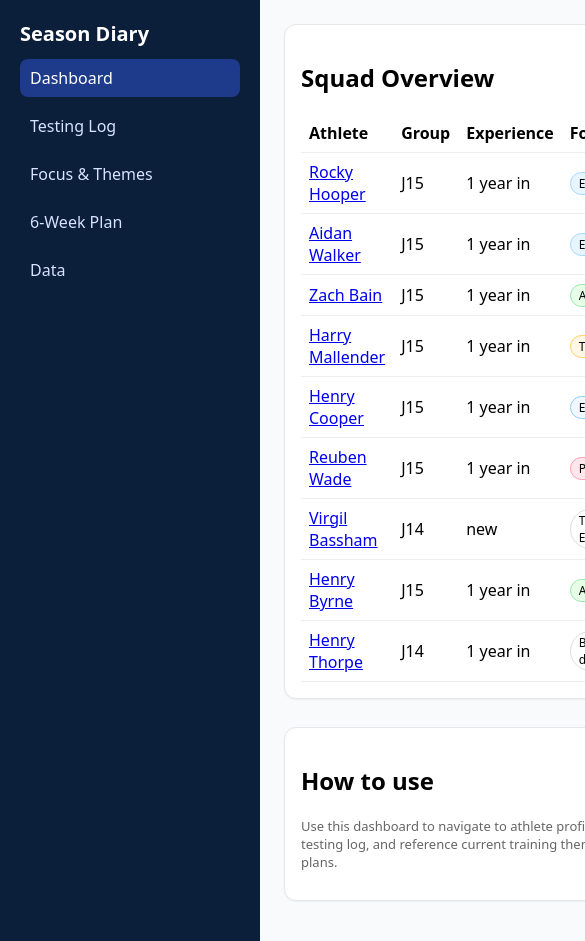
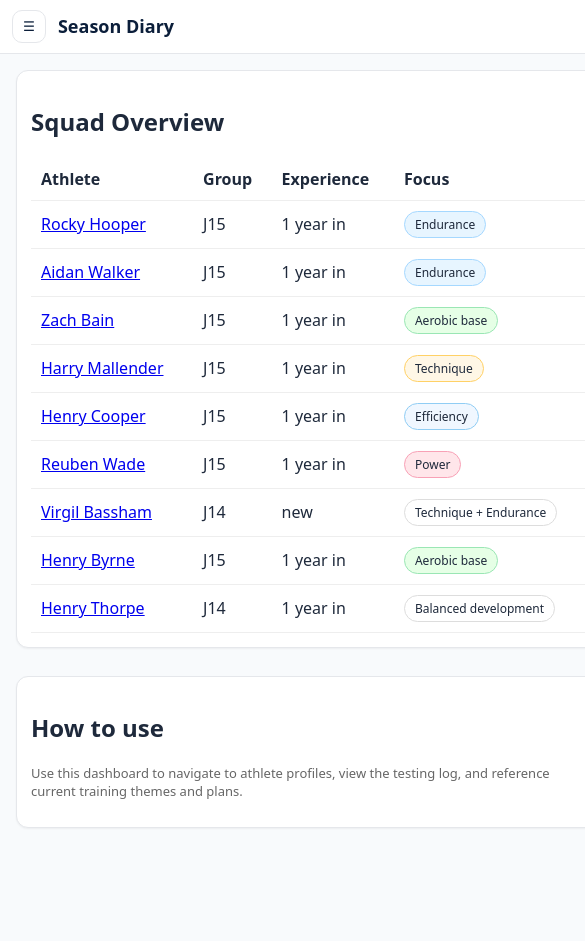
Before and after one commit to mk6488/season-diary-web-starter, a React (Vite) app: page / in a window 390 px wide. Shown: the top 941 px of the page, 585 px wide, since content can reach past the window. After the commit the page ends 860 px from the top, so only its background shows below. Built offline with nearby package versions, Linux system fonts and the light colour scheme.

Commit message:
Making website responsive

```diff
--- a/src/main.jsx
+++ b/src/main.jsx
@@ -17,7 +17,7 @@ const router = createBrowserRouter([
       { path: 'tests', element: <Tests /> },
       { path: 'themes', element: <Themes /> },
       { path: 'plan', element: <Plan /> },
-          { path: 'data', element: <Data /> },
+      { path: 'data', element: <Data /> },
     ]
   }
 ])
--- a/src/routes/App.jsx
+++ b/src/routes/App.jsx
@@ -1,20 +1,60 @@
-import React from 'react'
+import React, { useState, useEffect } from 'react'
 import { NavLink, Outlet } from 'react-router-dom'
 import './styles.css'
 
 export default function App() {
+  const [open, setOpen] = useState(false)
+
+  // close drawer on route change via hashchange/popstate
+  useEffect(()=>{
+    const close = () => setOpen(false)
+    window.addEventListener('hashchange', close)
+    window.addEventListener('popstate', close)
+    return () => {
+      window.removeEventListener('hashchange', close)
+      window.removeEventListener('popstate', close)
+    }
+  }, [])
+
   return (
     <div className="shell">
-      <aside className="sidebar">
-        <h1>Season Diary</h1>
-        <nav>
+      {/* Top bar (mobile) */}
+      <header className="topbar">
+        <button
+          className="menu-btn"
+          aria-label="Open menu"
+          aria-expanded={open}
+          onClick={() => setOpen(true)}
+        >☰</button>
+        <h1 className="brand">Season Diary</h1>
+      </header>
+
+      {/* Sidebar / Drawer */}
+      <aside className={open ? 'sidebar open' : 'sidebar'} aria-hidden={!open}>
+        <div className="sidebar-inner">
+          <div className="sidebar-header">
+            <h2>Season Diary</h2>
+            <button
+              className="close-btn"
+              aria-label="Close menu"
+              onClick={() => setOpen(false)}
+            >✕</button>
+          </div>
+          <nav onClick={()=>setOpen(false)}>
             <NavLink to="/" end>Dashboard</NavLink>
             <NavLink to="/tests">Testing Log</NavLink>
             <NavLink to="/themes">Focus & Themes</NavLink>
             <NavLink to="/plan">6-Week Plan</NavLink>
             <NavLink to="/data">Data</NavLink>
           </nav>
+          <p className="small footnote">Tip: use the Data page to paste/upload JSON after each test day.</p>
+        </div>
       </aside>
+
+      {/* Overlay for drawer */}
+      {open && <div className="overlay" onClick={()=>setOpen(false)}></div>}
+
+      {/* Main content */}
       <main className="main">
         <Outlet />
       </main>
--- a/src/routes/Athlete.jsx
+++ b/src/routes/Athlete.jsx
@@ -14,7 +14,7 @@ export default function Athlete(){
       </div>
       <div className="card">
         <h3>Testing History</h3>
-        <table className="table">
+        <div className="table-wrap"><table className="table">
           <thead><tr><th>Date</th><th>Test</th><th>Time</th><th>Split</th><th>Rate</th></tr></thead>
           <tbody>
             {a.tests.map((t,i)=>(
@@ -27,7 +27,7 @@ export default function Athlete(){
               </tr>
             ))}
           </tbody>
-        </table>
+        </table></div>
         <p className="small"><Link to="/">← Back to Dashboard</Link></p>
       </div>
     </div>
--- a/src/routes/Dashboard.jsx
+++ b/src/routes/Dashboard.jsx
@@ -17,7 +17,7 @@ export default function Dashboard(){
     <div className="grid">
       <div className="card">
         <h2>Squad Overview</h2>
-        <table className="table">
+        <div className="table-wrap"><table className="table">
           <thead><tr><th>Athlete</th><th>Group</th><th>Experience</th><th>Focus</th></tr></thead>
           <tbody>
             {athletes.map(a=>(
@@ -29,7 +29,7 @@ export default function Dashboard(){
               </tr>
             ))}
           </tbody>
-        </table>
+        </table></div>
       </div>
       <div className="card">
         <h2>How to use</h2>
--- a/src/routes/Data.jsx
+++ b/src/routes/Data.jsx
@@ -40,7 +40,7 @@ export default function Data(){
         onChange={e=>setText(e.target.value)}
         style={{width:'100%', minHeight:'420px', fontFamily:'ui-monospace'}}
       />
-      <div style={{display:'flex', gap:8, marginTop:8}}>
+      <div style={{display:'flex', gap:8, marginTop:8, flexWrap:'wrap'}}>
         <button onClick={onSave}>Save</button>
         <button onClick={onReset}>Reset to sample</button>
         <button onClick={onDownload}>Download JSON</button>
--- a/src/routes/Tests.jsx
+++ b/src/routes/Tests.jsx
@@ -7,7 +7,7 @@ export default function Tests(){
   return (
     <div className="card">
       <h2>Testing Log</h2>
-      <table className="table">
+      <div className="table-wrap"><table className="table">
         <thead><tr><th>Date</th><th>Athlete</th><th>Test</th><th>Time</th><th>Split</th><th>Rate</th></tr></thead>
         <tbody>
           {rows.map((r,i)=>(
@@ -21,7 +21,7 @@ export default function Tests(){
             </tr>
           ))}
         </tbody>
-      </table>
+      </table></div>
     </div>
   )
 }
--- a/src/routes/styles.css
+++ b/src/routes/styles.css
@@ -1,20 +1,79 @@
-*{box-sizing:border-box} body{margin:0;font-family:system-ui,Segoe UI,Roboto,Helvetica,Arial}
-.shell{display:grid;grid-template-columns:260px 1fr;min-height:100vh}
-.sidebar{background:#0b1e3a;color:#fff;padding:20px}
-.sidebar h1{font-size:20px;margin:0 0 12px}
-.sidebar nav{display:flex;flex-direction:column;gap:10px}
-.sidebar a{color:#d7e3ff;text-decoration:none;padding:8px 10px;border-radius:8px}
+:root{
+    --bg:#f8fafc; --ink:#0b1e3a; --ink-2:#1e293b; --panel:#ffffff; --line:#e5e7eb;
+  }
+  *{box-sizing:border-box}
+  html,body,#root{height:100%}
+  body{margin:0;font-family:system-ui,Segoe UI,Roboto,Helvetica,Arial;background:var(--bg);color:var(--ink-2)}
+
+  /* Layout */
+  .shell{display:grid;grid-template-columns:280px 1fr;min-height:100vh}
+  .topbar{display:none}
+  .sidebar{background:#0b1e3a;color:#fff;position:sticky;top:0;height:100vh}
+  .sidebar-inner{padding:20px;display:flex;flex-direction:column;height:100%}
+  .sidebar h1,.sidebar h2{margin:0 0 12px 0;font-size:20px}
+  .sidebar nav{display:flex;flex-direction:column;gap:10px;margin-top:8px}
+  .sidebar a{color:#d7e3ff;text-decoration:none;padding:10px 12px;border-radius:10px;display:block}
   .sidebar a.active{background:#1e3a8a;color:#fff}
-.main{padding:24px;background:#f8fafc}
-.card{background:#fff;border:1px solid #e5e7eb;border-radius:12px;padding:16px;margin-bottom:16px;box-shadow:0 1px 2px rgba(0,0,0,.05)}
+  .sidebar .footnote{margin-top:auto;opacity:.8}
+  .main{padding:24px}
+
+  /* Cards & tables */
+  .card{background:var(--panel);border:1px solid var(--line);border-radius:12px;padding:16px;margin-bottom:16px;box-shadow:0 1px 2px rgba(0,0,0,.05)}
   .grid{display:grid;gap:12px}
-.table{width:100%;border-collapse:collapse}
-.table th,.table td{padding:8px;border-bottom:1px solid #eee;text-align:left}
-.tag{display:inline-block;padding:2px 8px;border-radius:999px;border:1px solid #ddd;font-size:12px}
+  .table-wrap{width:100%;overflow-x:auto}
+  .table{width:100%;border-collapse:collapse;min-width:640px}
+  .table th,.table td{padding:10px;border-bottom:1px solid #eee;text-align:left;white-space:nowrap}
+  .table th{font-weight:600}
+
+  /* Tags */
+  .tag{display:inline-block;padding:4px 10px;border-radius:999px;border:1px solid #ddd;font-size:12px}
   .tag.endurance{background:#e7f5ff;border-color:#a5d8ff}
   .tag.aerobic{background:#e6ffe6;border-color:#9ae6b4}
   .tag.technique{background:#fff7e6;border-color:#ffd166}
   .tag.efficiency{background:#f0f7ff;border-color:#90cdf4}
   .tag.power{background:#ffe6ea;border-color:#f8a1b6}
+
+  /* Utility */
   .mono{font-family:ui-monospace,SFMono-Regular,Menlo,Monaco,Consolas,monospace}
   .small{color:#666;font-size:13px}
+
+  /* Topbar & Drawer (mobile) */
+  .menu-btn,.close-btn{
+    background:transparent;border:1px solid var(--line);border-radius:10px;padding:8px 10px;color:var(--ink);
+  }
+  .topbar{
+    display:none;position:sticky;top:0;z-index:30;
+    background:var(--panel);border-bottom:1px solid var(--line);
+    padding:10px 12px;display:flex;align-items:center;gap:12px;
+  }
+  .brand{font-size:18px;line-height:1.2;margin:0;color:var(--ink)}
+
+  .overlay{
+    position:fixed;inset:0;background:rgba(0,0,0,.35);backdrop-filter:saturate(.8);z-index:40;
+  }
+  .sidebar{z-index:45}
+  .sidebar .close-btn{display:none}
+
+  /* Responsive rules */
+  @media (max-width: 900px){
+    .shell{grid-template-columns:1fr}
+    .topbar{display:flex}
+    .sidebar{
+      position:fixed;top:0;left:0;bottom:0;width:86%;
+      max-width:320px;transform:translateX(-105%);
+      transition:transform .25s ease;
+      border-right:1px solid #0f2650;
+    }
+    .sidebar.open{transform:translateX(0)}
+    .sidebar .close-btn{display:inline-block;margin-left:auto}
+    .main{padding:16px}
+    .table{min-width:560px}
+    .card{padding:14px}
+  }
+
+  /* Even narrower phones */
+  @media (max-width: 380px){
+    .table{min-width:500px}
+    .brand{font-size:16px}
+    .menu-btn{padding:6px 8px}
+  }
```
Also changed, not shown: 2 other files (tests, documents, lock files or other folders). Lines whose indentation alone changed are shown as unchanged.
